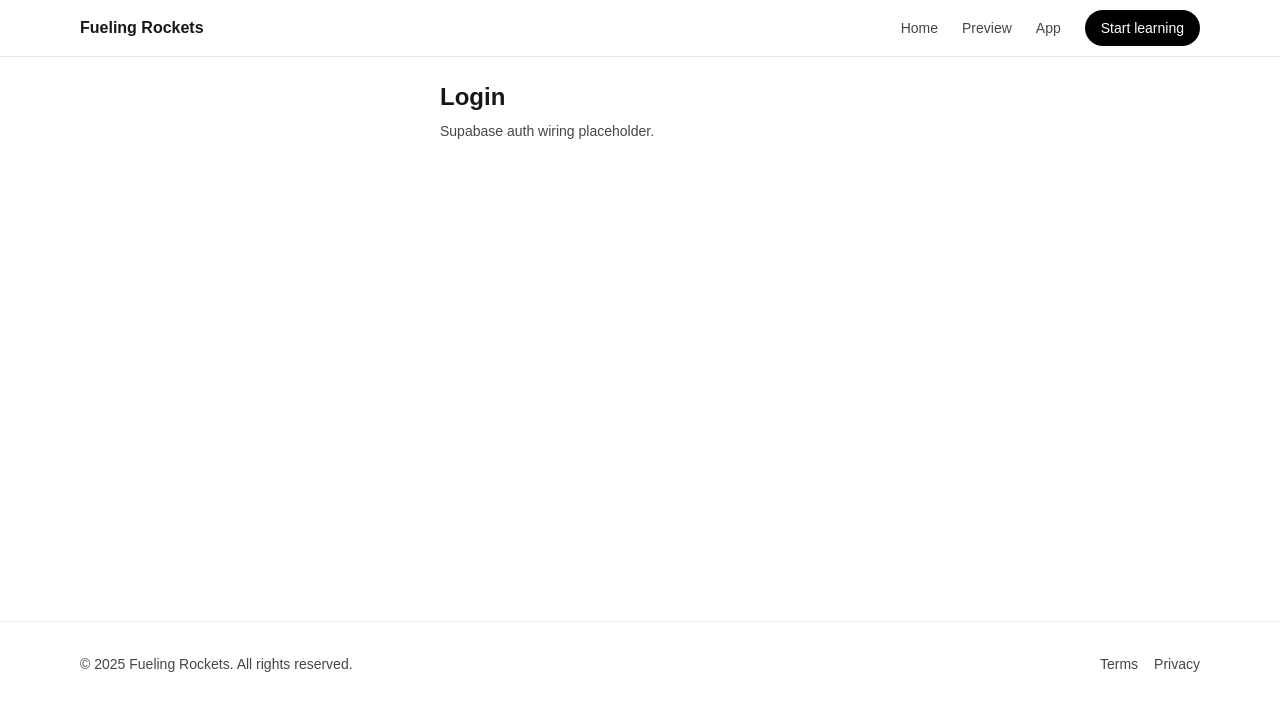
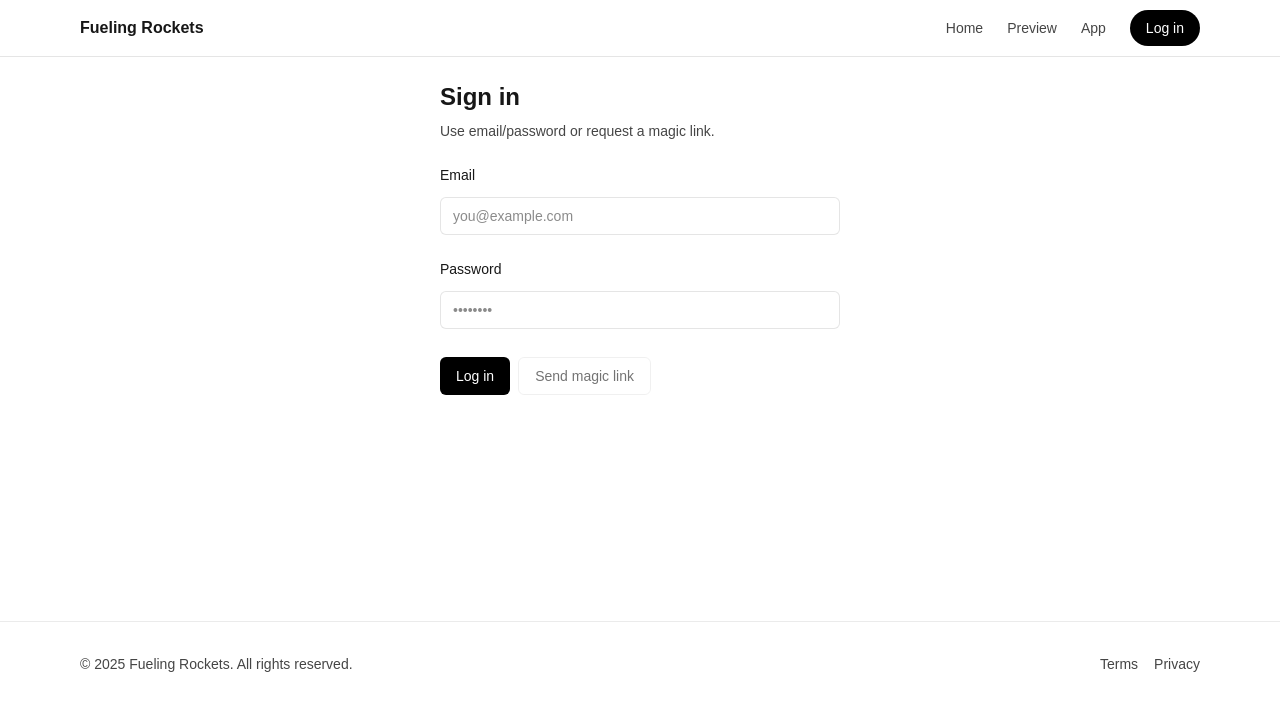
Before and after one commit to Emanuele-Webtales/fueling-rockets, a Next.js app: page /login in a window 1280 px wide. Shown: the top 710 px of the page. Built offline with nearby package versions, Linux system fonts and the light colour scheme; no server answers.

Commit message:
feat: basic Supabase auth UI (email/password + magic link), auth status in NavBar, dashboard skeleton; defer Supabase client init to runtime

```diff
--- a/src/app/app/page.tsx
+++ b/src/app/app/page.tsx
@@ -1,8 +1,24 @@
 export default function AppHomePage() {
   return (
-    <main className="mx-auto max-w-2xl p-6">
+    <main className="mx-auto max-w-6xl p-6">
       <h1 className="text-2xl font-semibold">Dashboard</h1>
-      <p className="mt-2 text-sm opacity-80">Teacher/Student home placeholder.</p>
+      <div className="mt-6 grid grid-cols-1 gap-4 md:grid-cols-2">
+        <section className="rounded-lg border border-black/10 bg-white p-4 dark:border-white/10 dark:bg-black">
+          <h2 className="font-medium">Student</h2>
+          <ul className="mt-2 list-disc pl-5 text-sm opacity-80">
+            <li>Assigned lessons</li>
+            <li>Points and streak</li>
+          </ul>
+        </section>
+        <section className="rounded-lg border border-black/10 bg-white p-4 dark:border-white/10 dark:bg-black">
+          <h2 className="font-medium">Teacher</h2>
+          <ul className="mt-2 list-disc pl-5 text-sm opacity-80">
+            <li>Create class & join code</li>
+            <li>Assign lesson</li>
+            <li>Progress snapshot</li>
+          </ul>
+        </section>
+      </div>
     </main>
   );
 }
--- a/src/app/login/page.tsx
+++ b/src/app/login/page.tsx
@@ -1,8 +1,73 @@
+"use client";
+import { useState } from "react";
+import { getSupabaseClient } from "@/lib/supabaseClient";
+
 export default function LoginPage() {
+  const [email, setEmail] = useState("");
+  const [password, setPassword] = useState("");
+  const [loading, setLoading] = useState(false);
+  const [message, setMessage] = useState<string | null>(null);
+
+  async function signInWithEmail() {
+    setLoading(true);
+    setMessage(null);
+    const supabase = getSupabaseClient();
+    const { error } = await supabase.auth.signInWithPassword({ email, password });
+    if (error) setMessage(error.message);
+    else setMessage("Logged in.");
+    setLoading(false);
+  }
+
+  async function sendMagicLink() {
+    setLoading(true);
+    setMessage(null);
+    const supabase = getSupabaseClient();
+    const { error } = await supabase.auth.signInWithOtp({ email });
+    if (error) setMessage(error.message);
+    else setMessage("Magic link sent to your email.");
+    setLoading(false);
+  }
+
   return (
     <main className="mx-auto max-w-md p-6">
-      <h1 className="text-2xl font-semibold">Login</h1>
-      <p className="mt-2 text-sm opacity-80">Supabase auth wiring placeholder.</p>
+      <h1 className="text-2xl font-semibold">Sign in</h1>
+      <p className="mt-2 text-sm opacity-80">Use email/password or request a magic link.</p>
+
+      <div className="mt-6 grid gap-3">
+        <label className="text-sm">Email</label>
+        <input
+          type="email"
+          className="rounded-md border border-black/10 bg-white px-3 py-2 text-sm outline-none ring-1 ring-transparent focus:ring-black/10 dark:border-white/15 dark:bg-black dark:focus:ring-white/20"
+          value={email}
+          onChange={(e) => setEmail(e.target.value)}
+          placeholder="you@example.com"
+        />
+        <label className="mt-3 text-sm">Password</label>
+        <input
+          type="password"
+          className="rounded-md border border-black/10 bg-white px-3 py-2 text-sm outline-none ring-1 ring-transparent focus:ring-black/10 dark:border-white/15 dark:bg-black dark:focus:ring-white/20"
+          value={password}
+          onChange={(e) => setPassword(e.target.value)}
+          placeholder="••••••••"
+        />
+        <div className="mt-4 flex gap-2">
+          <button
+            onClick={signInWithEmail}
+            disabled={loading}
+            className="rounded-md bg-black px-4 py-2 text-sm font-medium text-white hover:bg-black/85 disabled:opacity-60 dark:bg-white dark:text-black dark:hover:bg-white/85"
+          >
+            Log in
+          </button>
+          <button
+            onClick={sendMagicLink}
+            disabled={loading || !email}
+            className="rounded-md border border-black/10 px-4 py-2 text-sm font-medium hover:bg-black/5 disabled:opacity-60 dark:border-white/15 dark:hover:bg-white/10"
+          >
+            Send magic link
+          </button>
+        </div>
+        {message && <p className="mt-3 text-sm opacity-80">{message}</p>}
+      </div>
     </main>
   );
 }
--- /dev/null
+++ b/src/components/AuthStatus.tsx
@@ -0,0 +1,53 @@
+"use client";
+import { useEffect, useState } from "react";
+import { getSupabaseClient } from "@/lib/supabaseClient";
+import Link from "next/link";
+import { useRouter } from "next/navigation";
+
+export default function AuthStatus() {
+  const [email, setEmail] = useState<string | null>(null);
+  const router = useRouter();
+
+  useEffect(() => {
+    let mounted = true;
+    const supabase = getSupabaseClient();
+    supabase.auth.getSession().then(({ data }) => {
+      if (!mounted) return;
+      setEmail(data.session?.user?.email ?? null);
+    });
+    const { data: sub } = supabase.auth.onAuthStateChange((_event, session) => {
+      setEmail(session?.user?.email ?? null);
+    });
+    return () => {
+      mounted = false;
+      sub.subscription.unsubscribe();
+    };
+  }, []);
+
+  if (!email) {
+    return (
+      <Link
+        href="/login"
+        className="rounded-full bg-black px-4 py-2 text-white hover:bg-black/80 dark:bg-white dark:text-black dark:hover:bg-white/80"
+      >
+        Log in
+      </Link>
+    );
+  }
+
+  return (
+    <div className="flex items-center gap-2 text-sm">
+      <span className="hidden opacity-80 sm:inline">{email}</span>
+      <button
+        onClick={async () => {
+          const supabase = getSupabaseClient();
+          await supabase.auth.signOut();
+          router.push("/");
+        }}
+        className="rounded-full border border-black/10 px-3 py-1.5 hover:bg-black/5 dark:border-white/15 dark:hover:bg-white/10"
+      >
+        Log out
+      </button>
+    </div>
+  );
+}
--- a/src/components/NavBar.tsx
+++ b/src/components/NavBar.tsx
@@ -1,6 +1,9 @@
 "use client";
 import Link from "next/link";
 import { useState } from "react";
+import dynamic from "next/dynamic";
+
+const AuthStatus = dynamic(() => import("@/components/AuthStatus"), { ssr: false });
 
 export default function NavBar() {
   const [open, setOpen] = useState(false);
@@ -22,12 +25,7 @@ export default function NavBar() {
           <Link href="/app" className="opacity-80 hover:opacity-100">
             App
           </Link>
-          <Link
-            href="/login"
-            className="rounded-full bg-black px-4 py-2 text-white hover:bg-black/80 dark:bg-white dark:text-black dark:hover:bg-white/80"
-          >
-            Start learning
-          </Link>
+          <AuthStatus />
         </nav>
         <button
           aria-label="Toggle menu"
@@ -53,13 +51,7 @@ export default function NavBar() {
             <Link href="/app" onClick={() => setOpen(false)}>
               App
             </Link>
-            <Link
-              href="/login"
-              onClick={() => setOpen(false)}
-              className="rounded-md bg-black px-3 py-2 text-white dark:bg-white dark:text-black"
-            >
-              Start learning
-            </Link>
+            <AuthStatus />
           </div>
         </div>
       )}
--- a/src/lib/supabaseClient.ts
+++ b/src/lib/supabaseClient.ts
@@ -1,11 +1,25 @@
-import { createClient } from '@supabase/supabase-js';
+import { createClient, type SupabaseClient } from '@supabase/supabase-js';
 
-const supabaseUrl = process.env.NEXT_PUBLIC_SUPABASE_URL as string;
-const supabaseAnonKey = process.env.NEXT_PUBLIC_SUPABASE_ANON_KEY as string;
+let cachedClient: SupabaseClient | null = null;
 
-export const supabase = createClient(supabaseUrl, supabaseAnonKey, {
-  auth: {
-    persistSession: true,
-    autoRefreshToken: true,
-  },
-});
+export function getSupabaseClient(): SupabaseClient {
+  if (cachedClient) return cachedClient;
+
+  const supabaseUrl = process.env.NEXT_PUBLIC_SUPABASE_URL;
+  const supabaseAnonKey = process.env.NEXT_PUBLIC_SUPABASE_ANON_KEY;
+
+  // Avoid initializing at build time without envs; only create when actually used.
+  if (!supabaseUrl || !supabaseAnonKey) {
+    // In the browser this will surface a clearer message; in CI build, this code path
+    // should not run if pages are not prerendered.
+    throw new Error('Supabase env vars are missing. Set NEXT_PUBLIC_SUPABASE_URL and NEXT_PUBLIC_SUPABASE_ANON_KEY.');
+  }
+
+  cachedClient = createClient(supabaseUrl, supabaseAnonKey, {
+    auth: {
+      persistSession: true,
+      autoRefreshToken: true,
+    },
+  });
+  return cachedClient;
+}
```
